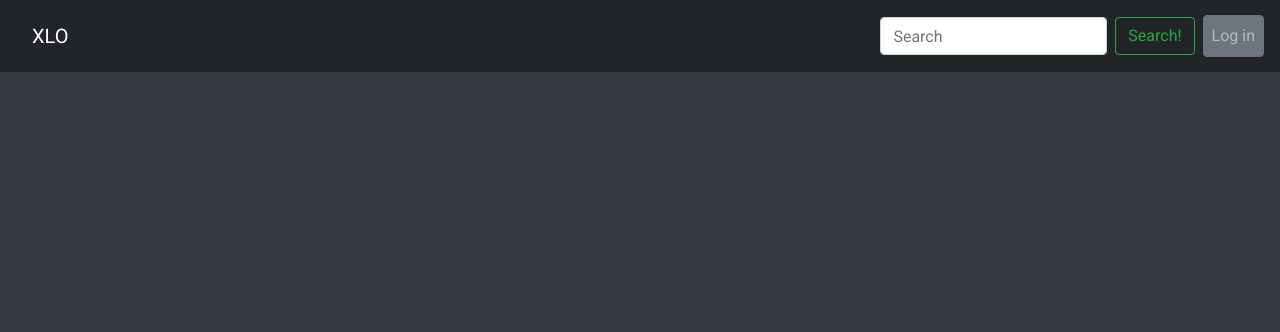
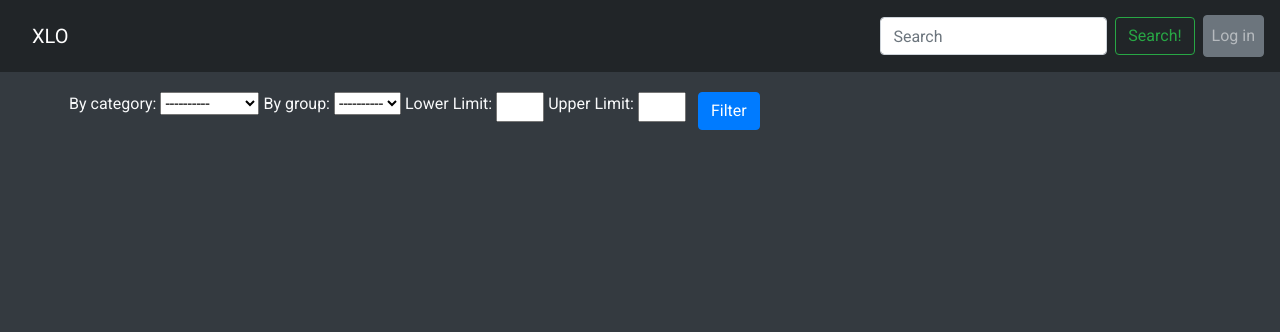
Before and after one commit to TomeCarvalho/TPW_T1, a Django app: page / in a window 1280 px wide. Shown: the top 332 px of the page. Run offline with Django 3.2, Linux system fonts and the light colour scheme; data that the repository does not hold is empty; some libraries are stand-ins or nearby versions.

Commit message:
added filter to dashboard

```diff
--- a/djangoProject/app/forms.py
+++ b/djangoProject/app/forms.py
@@ -1,6 +1,7 @@
 from django import forms
 from django.contrib.auth.forms import UserCreationForm
 from django.contrib.auth.models import User
+from .models import Group
 
 
 class SignUpForm(UserCreationForm):
@@ -20,3 +21,20 @@ class PaymentForm(forms.Form):
     date = forms.DateField(widget=forms.widgets.DateInput(format="%m/%Y"))
     name = forms.CharField(max_length=30, widget=forms.TextInput(attrs={'placeholder': 'Name'}))
     cvc = forms.IntegerField(min_value=100, max_value=999, widget=forms.TextInput(attrs={'placeholder': 'CVC'}))
+
+
+class SearchForm(forms.Form):
+    CATEGORIES = (('', '----------'), ('Pants', 'Pants'), ('Jeans', 'Jeans'), ('Shirts', 'Shirts'), ('Jackets', 'Jackets'), ('Underwear', 'Underwear'))
+    by_category = forms.ChoiceField(choices=CATEGORIES, required=False)
+    all_groups = Group.objects.all()
+    group_list = [('', '----------')]
+    for group in all_groups:
+        print(group.name)
+        group_list.append((group.name, group.name))
+    GROUPS = tuple(group_list)
+    print(GROUPS)
+    by_group = forms.ChoiceField(choices=GROUPS, required=False)
+    by_price_Lower = forms.IntegerField(required=False, label="Lower Limit")
+    by_price_Lower.widget.attrs.update({'style': 'width: 3em'})
+    by_price_Upper = forms.IntegerField(required=False, label="Upper Limit")
+    by_price_Upper.widget.attrs.update({'style': 'width: 3em'})
--- a/djangoProject/app/static/style.css
+++ b/djangoProject/app/static/style.css
@@ -1,3 +1,14 @@
 .carousel-img {
     max-height: 30em;
 }
+
+input::-webkit-outer-spin-button,
+input::-webkit-inner-spin-button {
+    /* display: none; <- Crashes Chrome on hover */
+    -webkit-appearance: none;
+    margin: 0; /* <-- Apparently some margin are still there even though it's hidden */
+}
+
+input[type=number] {
+    -moz-appearance:textfield; /* Firefox */
+}
--- a/djangoProject/app/views.py
+++ b/djangoProject/app/views.py
@@ -2,11 +2,12 @@ from django.contrib.auth.decorators import login_required
 from django.shortcuts import render, redirect
 from django.contrib.auth import login, authenticate
 from django.views.decorators.csrf import csrf_protect
-from .forms import SignUpForm, PaymentForm
+from .forms import SignUpForm, PaymentForm, SearchForm
 from django.shortcuts import render
-from app.models import Group, Product, Sale, ProductInstance
+from app.models import Group, Product, Sale, ProductInstance, ProductImage
 from django.core.exceptions import ObjectDoesNotExist
 from django.contrib import messages
+from django.db.models import Q
 
 from itertools import zip_longest
 
@@ -31,16 +32,41 @@ def signup(request):
 
 
 def dashboard(request):
-    search_prompt = request.GET.get('search_prompt', '')
-    if search_prompt:
-        product_list = Product.objects.filter(name__icontains=search_prompt)
+    search_prompt = ''
+    if request.method == 'POST':
+        form = SearchForm(request.POST)
+        if form.is_valid():
+
+            group = form.cleaned_data.get('by_group')
+            category = form.cleaned_data.get('by_category')
+            upper = form.cleaned_data.get('by_price_Upper')
+            lower = form.cleaned_data.get('by_price_Lower')
+            q = Q()
+            if group:
+                q &= Q(group__name=group)
+            if category:
+                q &= Q(category=category)
+            if upper:
+                q &= Q(price__lte=upper)
+            if lower:
+                q &= Q(price__gte=lower)
+            product_list = Product.objects.filter(q)
     else:
-        product_list = Product.objects.all()
+        form = SearchForm()
+        search_prompt = request.GET.get('search_prompt', '')
+        if search_prompt:
+            product_list = Product.objects.filter(name__icontains=search_prompt)
+        else:
+            product_list = Product.objects.all()
+
+
+
     pgs = zip_longest(*(iter(product_list),) * 3)  # chunky!
     tparams = {
         "logged": request.user.is_authenticated,
         "three_page_group": pgs,
-        "search_prompt": search_prompt[1:-1]
+        "search_prompt": search_prompt[1:-1],
+        "form": form
     }
     return render(request, "dashboard.html", tparams)
 
--- a/djangoProject/templates/dashboard.html
+++ b/djangoProject/templates/dashboard.html
@@ -1,5 +1,37 @@
 {% extends "layout.html" %}
 {% block content %}
+    <div class="container mt-3 p-1">
+        <form method="post">
+            {%  csrf_token %}
+            <div class="form-row">
+                <div class="mr-1">
+                    {{ form.by_category.label_tag }}
+                </div>
+                <div class="mr-1">
+                    {{ form.by_category }}
+                </div>
+                <div class="mr-1">
+                    {{ form.by_group.label_tag }}
+                </div>
+                <div class="mr-1">
+                    {{ form.by_group }}
+                </div>
+                <div class="mr-1">
+                    {{ form.by_price_Lower.label_tag }}
+                </div>
+                <div class="mr-1">
+                    {{ form.by_price_Lower }}
+                </div>
+                <div class="mr-1">
+                    {{ form.by_price_Upper.label_tag }}
+                </div>
+                <div class="mr-1">
+                    {{ form.by_price_Upper }}
+                </div>
+                <input type="submit" value="Filter" class="btn btn-primary ml-2">
+            </div>
+        </form>
+    </div>
     {% ifnotequal search_prompt '' %}
         <p class="text-center">Results for: {{ search_prompt }}</p>
     {% endifnotequal %}
```
